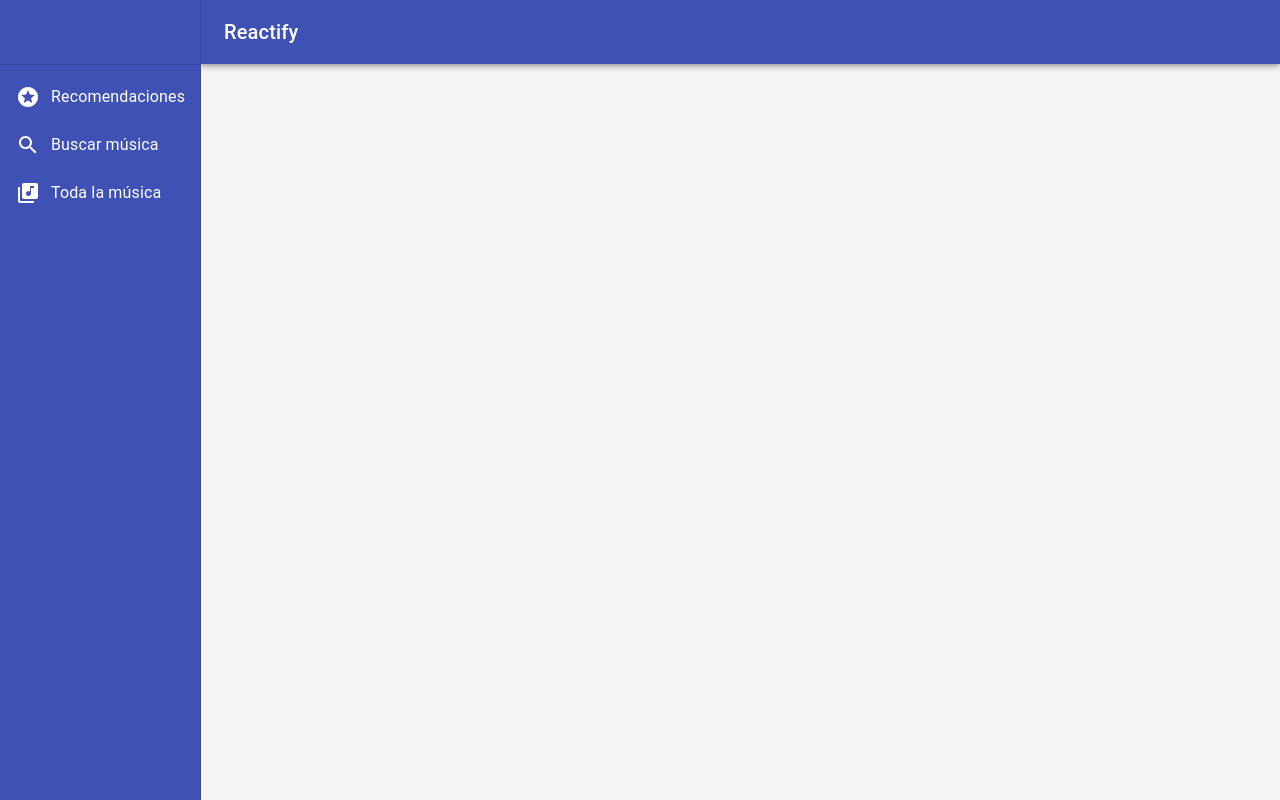
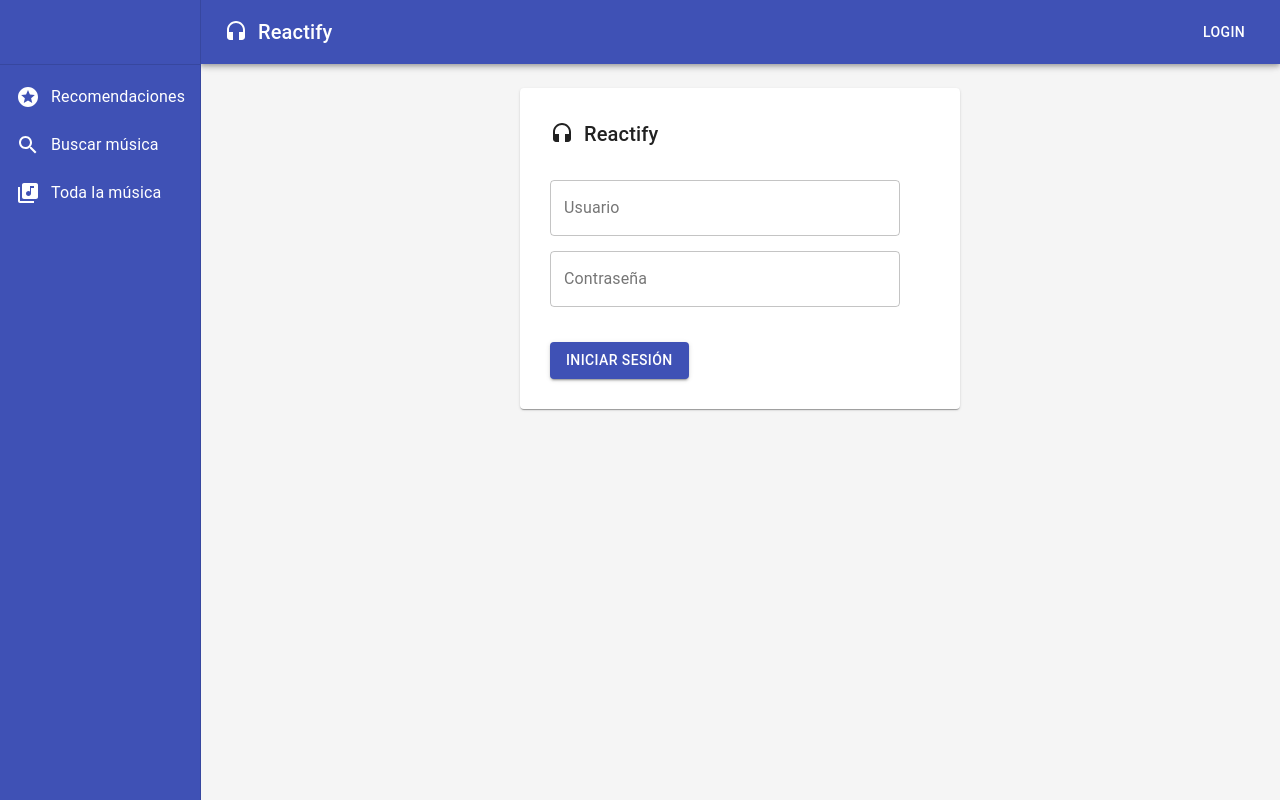
Before and after one commit to TrainingIT-REACT/ana_lopez, a React (Create React App) app: page /login in a window 1280 px wide. Built offline with nearby package versions, Linux system fonts and the light colour scheme.

Commit message:
Add login view

```diff
--- a/src/App/App.js
+++ b/src/App/App.js
@@ -1,15 +1,18 @@
 import React, { Component } from 'react';
 import PropTypes from 'prop-types';
-import { BrowserRouter as Router, Switch, Route } from 'react-router-dom';
+import { BrowserRouter as Router, Switch, Route, NavLink } from 'react-router-dom';
 import AppBar from '@material-ui/core/AppBar';
 import Toolbar from '@material-ui/core/Toolbar';
 import Typography from '@material-ui/core/Typography';
+import Button from '@material-ui/core/Button';
+import HeadsetIcon from '@material-ui/icons/Headset';
 import { withStyles } from '@material-ui/core/styles';
 import Menu from './Menu';
 import Recommendations from './Recommendations';
 import AlbumList from './AlbumList';
 import Album from './Album';
 import Player from './Player';
+import Login from './Login';
 import { DRAWER_WIDTH } from './constants';
 
 const styles = theme => ({
@@ -26,8 +29,16 @@ const styles = theme => ({
     backgroundColor: theme.palette.grey[100],
     height: '100%'
   },
-  toolbar: theme.mixins.toolbar
+  toolbar: theme.mixins.toolbar,
+  title: {
+    flexGrow: 1
+  },
+  icon: {
+    marginRight: 10
+  }
 });
+
+const LinkToLogin = React.forwardRef((props, ref) => <NavLink innerRef={ref} exact {...props} />);
 
 class App extends Component {
   render() {
@@ -37,7 +48,13 @@ class App extends Component {
         <Router>
           <AppBar position="fixed" className={classes.appBar}>
             <Toolbar className={classes.toolbar}>
-              <Typography variant="h6">Reactify</Typography>
+              <HeadsetIcon className={classes.icon} />
+              <Typography variant="h6" className={classes.title}>
+                Reactify
+              </Typography>
+              <Button color="inherit" component={LinkToLogin} to="/login">
+                Login
+              </Button>
             </Toolbar>
           </AppBar>
           <Menu />
@@ -48,6 +65,7 @@ class App extends Component {
               <Route exact path="/albums" component={AlbumList} />
               <Route exact path="/albums/:id" component={Album} />
               <Route exact path="/player/song/:id" component={Player} />
+              <Route exact path="/login" component={Login} />
             </Switch>
           </main>
         </Router>
--- /dev/null
+++ b/src/App/Login.js
@@ -0,0 +1,64 @@
+import React from 'react';
+import Paper from '@material-ui/core/Paper';
+import TextField from '@material-ui/core/TextField';
+import Button from '@material-ui/core/Button';
+import HeadsetIcon from '@material-ui/icons/Headset';
+import { makeStyles } from '@material-ui/core/styles';
+import Typography from '@material-ui/core/Typography';
+
+const useStyles = makeStyles(theme => ({
+  container: {
+    width: '100%',
+    display: 'flex',
+    justifyContent: 'center'
+  },
+  paper: {
+    width: 400,
+    padding: 20
+  },
+  icon: {
+    marginRight: 10
+  },
+  appNameContainer: {
+    display: 'flex',
+    alignItems: 'center',
+    margin: 'auto',
+    padding: 10
+  },
+  inputsContainer: {
+    marginTop: 10,
+    padding: 10
+  },
+  inputs: {
+    width: 350,
+    marginBottom: 15
+  },
+  buttonContainer: {
+    padding: 10
+  }
+}));
+
+const Login = () => {
+  const classes = useStyles();
+  return (
+    <div className={classes.container}>
+      <Paper className={classes.paper}>
+        <div className={classes.appNameContainer}>
+          <HeadsetIcon className={classes.icon} />
+          <Typography variant="h6">Reactify</Typography>
+        </div>
+        <div className={classes.inputsContainer}>
+          <TextField label="Usuario" variant="outlined" className={classes.inputs} />
+          <TextField label="Contraseña" variant="outlined" className={classes.inputs} />
+        </div>
+        <div className={classes.buttonContainer}>
+          <Button variant="contained" color="primary">
+            Iniciar sesión
+          </Button>
+        </div>
+      </Paper>
+    </div>
+  );
+};
+
+export default Login;
--- a/src/App/Menu.js
+++ b/src/App/Menu.js
@@ -9,7 +9,7 @@ import ListItemText from '@material-ui/core/ListItemText';
 import { makeStyles } from '@material-ui/core/styles';
 import { DRAWER_WIDTH } from './constants';
 import menuItems from './menuItems';
-import { Typography } from '@material-ui/core';
+import Typography from '@material-ui/core/Typography';
 
 const useStyles = makeStyles(theme => ({
   drawer: {
```
